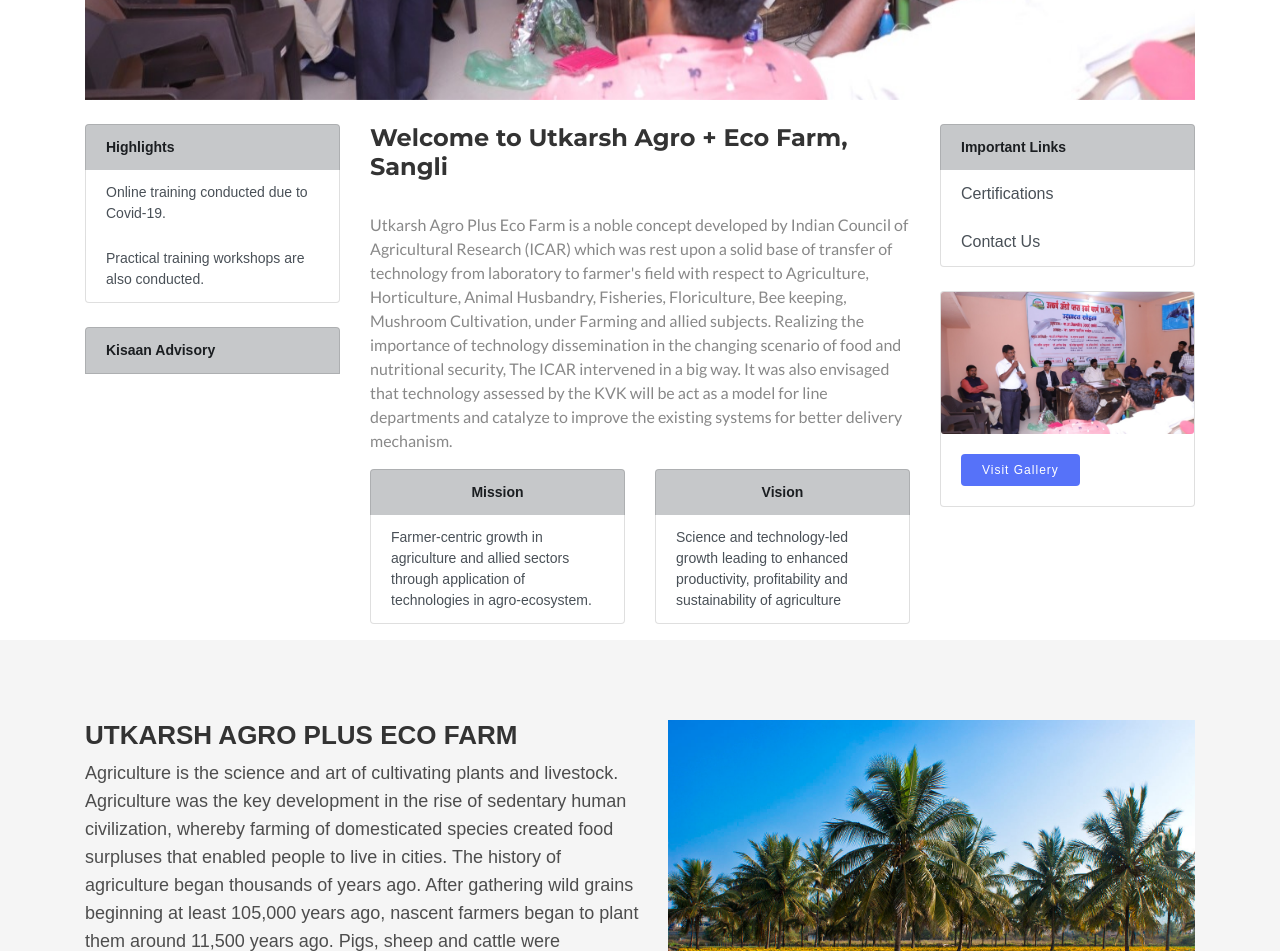
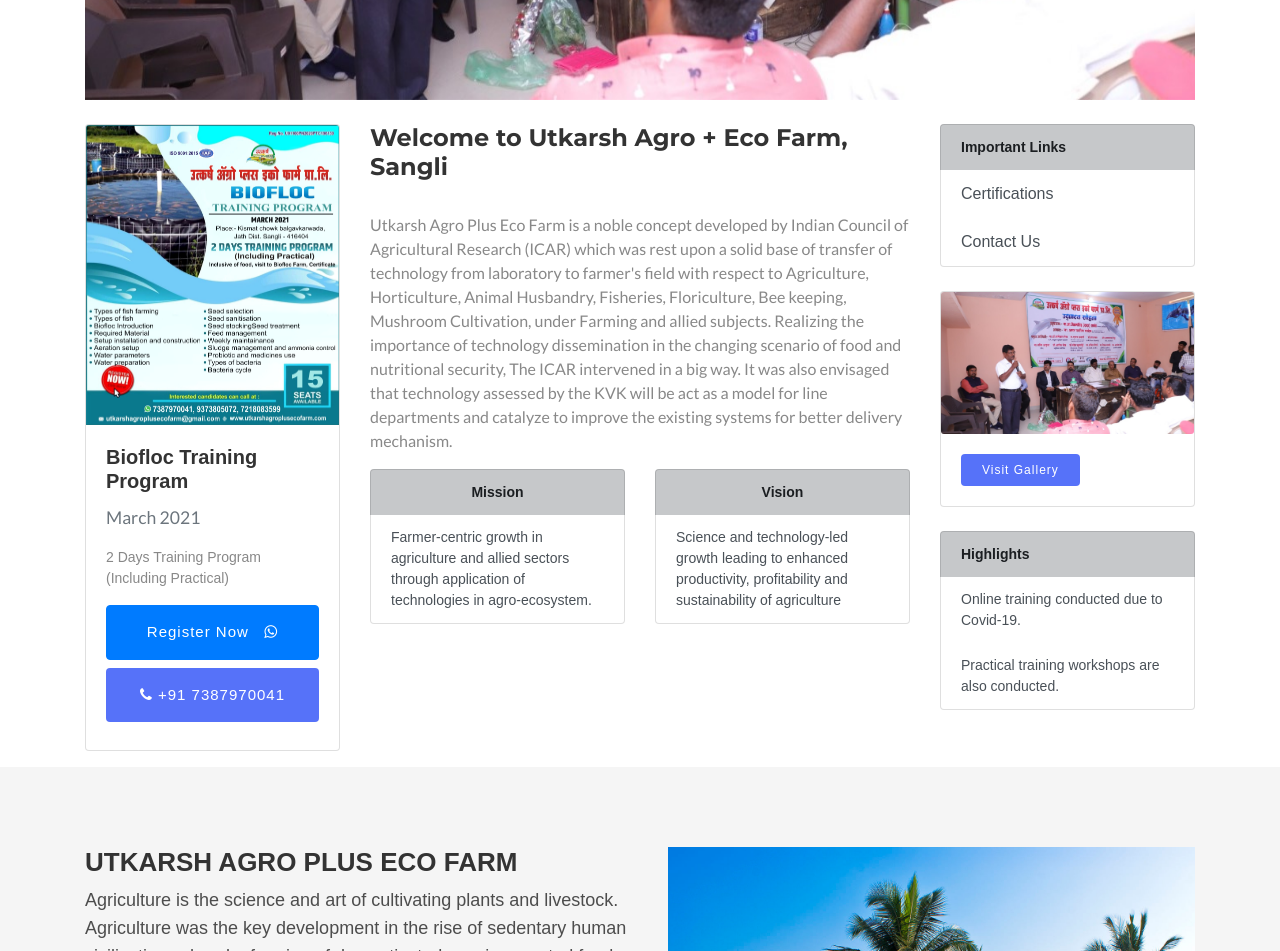
Before and after one commit to yash-278/fish-shop, a plain HTML site: page index.html in a window 1280 px wide. Shown: the part 1020-1971 px from the top of the page. Drawn offline with nearby package versions, Linux system fonts and the light colour scheme.

Commit message:
training update

```diff
--- a/index.html
+++ b/index.html
@@ -115,8 +115,8 @@
       </div>
       <!-- Container End -->
     </section>
+
     <br />
-
     <div class="container">
       <div id="carouselExampleControls" class="carousel slide" data-ride="carousel">
         <div class="carousel-inner">
@@ -257,17 +257,23 @@
 
       <div class="row">
         <div class="col-md-3">
-          <div class="list-group">
-            <li class="list-group-item list-group-item-dark"><strong>Highlights</strong></li>
-            <li href="#" class="list-group-item list-group-item-action">
-              Online training conducted due to Covid-19.
-            </li>
-            <li href="#" class="list-group-item list-group-item-action">
-              Practical training workshops are also conducted.
-            </li>
+          <div class="card" style="max-width: 350px">
+            <img src="/images/home/Training.jpeg" class="card-img-top" alt="..." />
+            <div class="card-body">
+              <h5 class="card-title">Biofloc Training Program</h5>
+              <p class="subtitle text-muted">March 2021</p>
+              <p class="card-text">2 Days Training Program (Including Practical)</p>
+              <a class="btn btn-primary btn-block" href="https://wa.me/7387970041">
+                Register Now &nbsp;
+                <i class="fa fa-whatsapp" href="https://wa.me/917387970041" target="_blank"></i>
+              </a>
+              <a class="btn btn-main btn-phone btn-block my-2" href="tel:+917387970041">
+                <i class="fa fa-phone"></i> +91 7387970041
+              </a>
+            </div>
           </div>
 
-          <br />
+          <!-- <br />
           <div class="list-group">
             <li class="list-group-item list-group-item-dark"><strong>Kisaan Advisory</strong></li>
             <marquee behavior="" direction="up" height="150">
@@ -285,7 +291,7 @@
                 जातियों के बीज की व्यवस्था जरूर कर लेंवे !
               </li>
             </marquee>
-          </div>
+          </div> -->
           <br />
         </div>
 
@@ -343,6 +349,16 @@
             <div class="card-body">
               <a class="btn btn-main-sm" href="#">Visit Gallery</a>
             </div>
+          </div>
+          <br />
+          <div class="list-group">
+            <li class="list-group-item list-group-item-dark"><strong>Highlights</strong></li>
+            <li href="#" class="list-group-item list-group-item-action">
+              Online training conducted due to Covid-19.
+            </li>
+            <li href="#" class="list-group-item list-group-item-action">
+              Practical training workshops are also conducted.
+            </li>
           </div>
         </div>
       </div>
```
Also changed, not shown: images/home/Training.jpeg (added).
